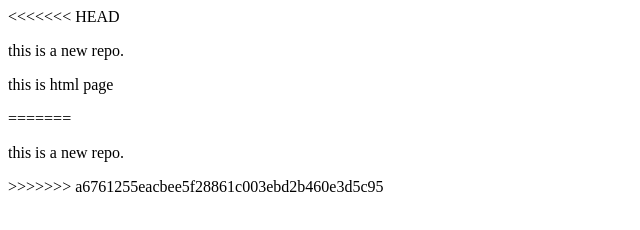
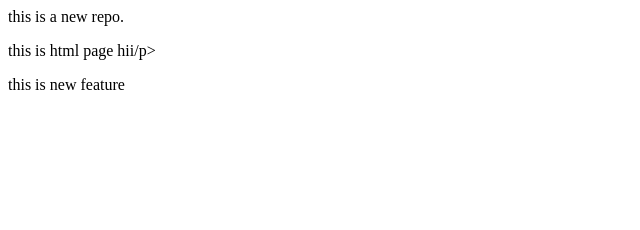
Before and after one commit to sahureetesh/localrepo, a plain HTML site: page index.html in a window 1280 px wide. Shown: the whole page, without its empty margins (0-640 px from the left). Drawn offline with Linux system fonts and the light colour scheme.

Commit message:
add new feture

```diff
--- a/index.html
+++ b/index.html
@@ -1,6 +1,3 @@
-<<<<<<< HEAD
 <p>this is a  new repo.</p>
-<p>this is html page</p>
-=======
-<p>this is a  new repo.</p>
->>>>>>> a6761255eacbee5f28861c003ebd2b460e3d5c95
+<p>this is html page   hii/p>
+<p>this is new feature</p>
```
